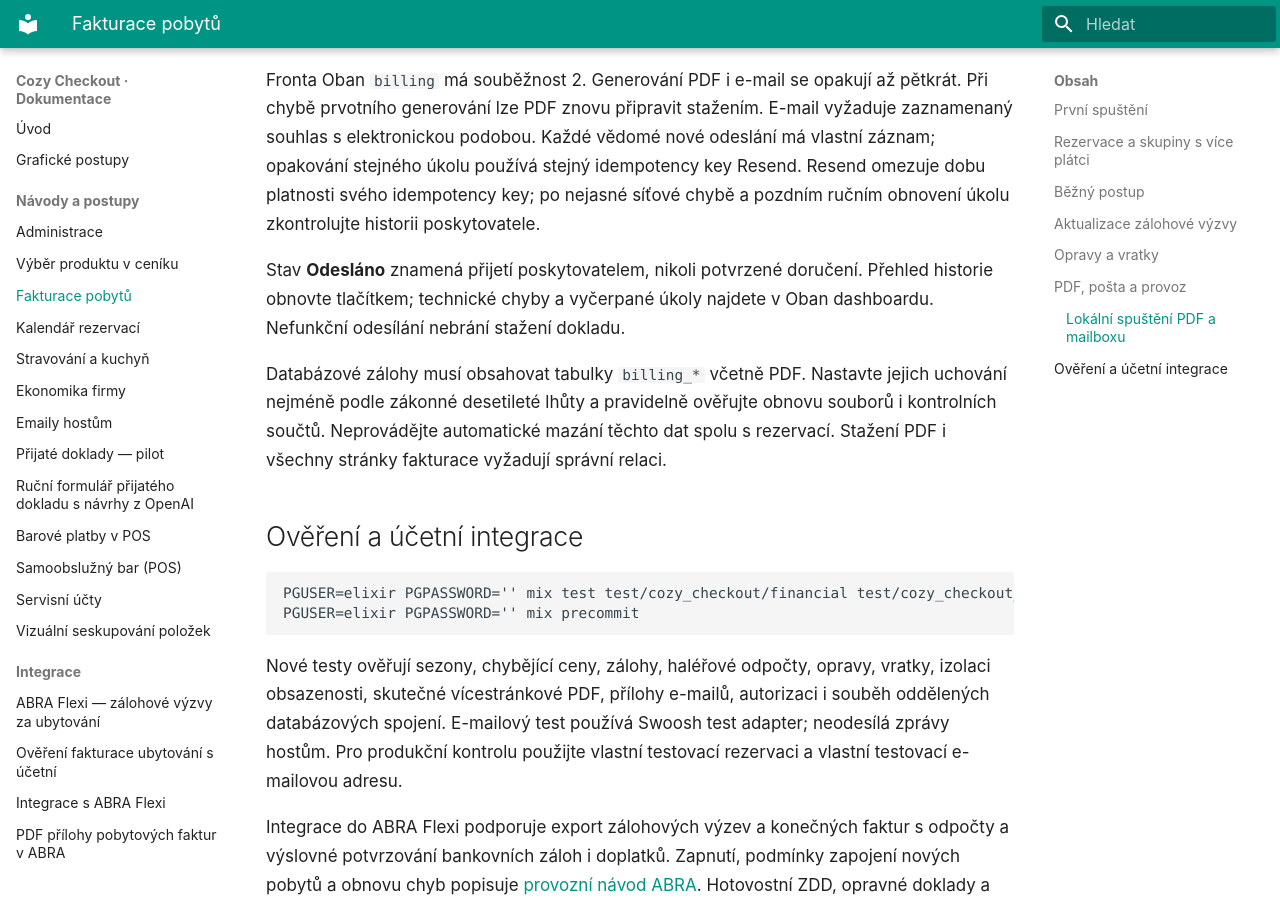
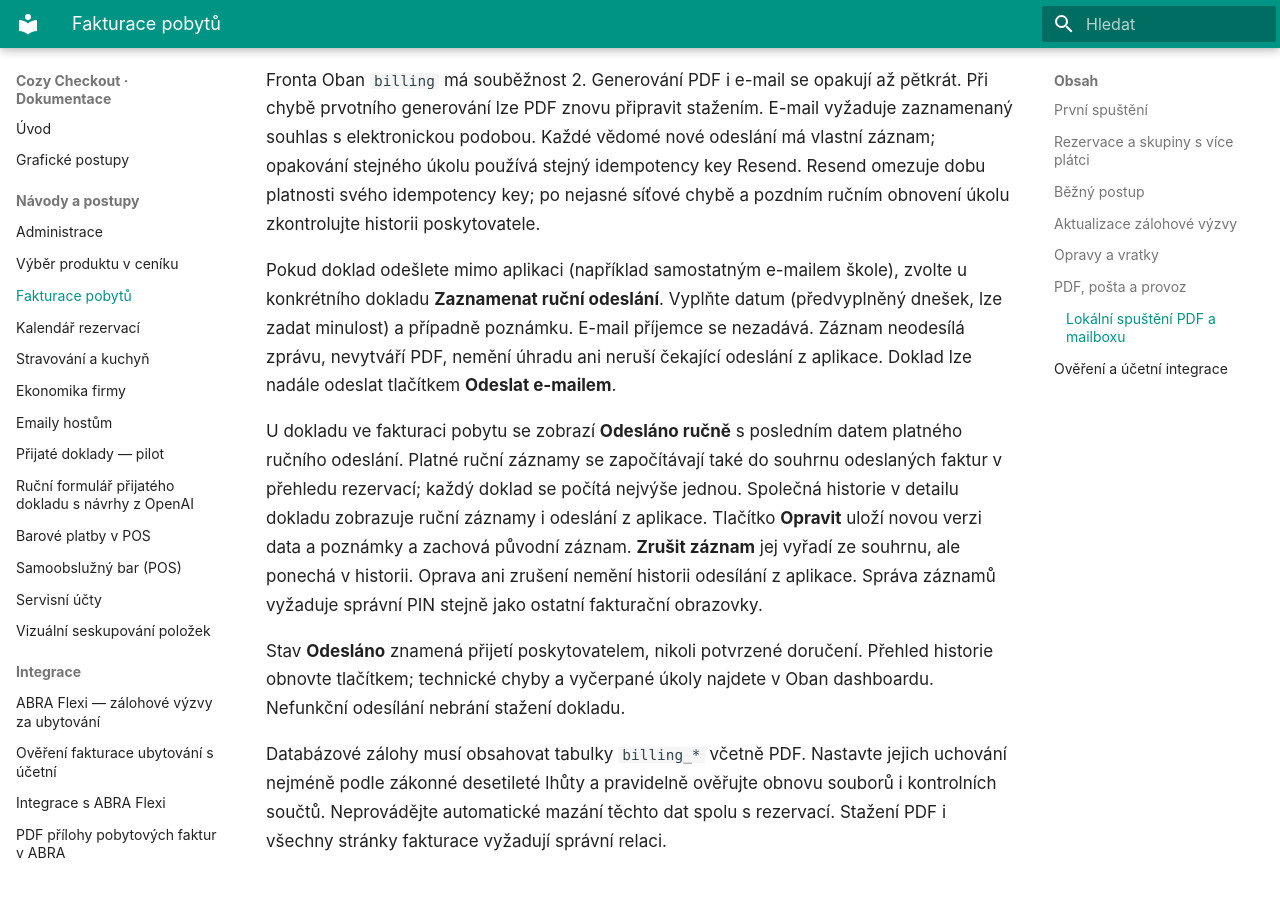
Before and after one commit to michalhorcic/cozy-checkout, an MkDocs documentation site: the page built from docs/features/BILLING.md, in a window 1280 px wide and 900 px high, scrolled down 8260 px. Built offline with MkDocs 1.6.1 and Material for MkDocs 9.7.7, drawn with Linux system fonts in a browser that asks for light colours.

Commit message:
Track manual invoice sending with correction history

```diff
--- a/docs/features/BILLING.md
+++ b/docs/features/BILLING.md
@@ -314,6 +314,21 @@ má vlastní záznam; opakování stejného úkolu používá stejný idempotenc
 Resend omezuje dobu platnosti svého idempotency key; po nejasné síťové chybě a
 pozdním ručním obnovení úkolu zkontrolujte historii poskytovatele.
 
+Pokud doklad odešlete mimo aplikaci (například samostatným e-mailem škole),
+zvolte u konkrétního dokladu **Zaznamenat ruční odeslání**. Vyplňte datum
+(předvyplněný dnešek, lze zadat minulost) a případně poznámku. E-mail příjemce
+se nezadává. Záznam neodesílá zprávu, nevytváří PDF, nemění úhradu ani neruší
+čekající odeslání z aplikace. Doklad lze nadále odeslat tlačítkem **Odeslat e-mailem**.
+
+U dokladu ve fakturaci pobytu se zobrazí **Odesláno ručně** s posledním datem
+platného ručního odeslání. Platné ruční záznamy se započítávají také do souhrnu
+odeslaných faktur v přehledu rezervací; každý doklad se počítá nejvýše jednou.
+Společná historie v detailu dokladu zobrazuje ruční záznamy i odeslání z aplikace.
+Tlačítko **Opravit** uloží novou verzi data a poznámky a zachová původní záznam.
+**Zrušit záznam** jej vyřadí ze souhrnu, ale ponechá v historii. Oprava ani zrušení
+nemění historii odesílání z aplikace. Správa záznamů vyžaduje správní PIN stejně
+jako ostatní fakturační obrazovky.
+
 Stav **Odesláno** znamená přijetí poskytovatelem, nikoli potvrzené doručení.
 Přehled historie obnovte tlačítkem; technické chyby a vyčerpané úkoly najdete
 v Oban dashboardu. Nefunkční odesílání nebrání stažení dokladu.
```
Also changed, not shown: 9 other files.
